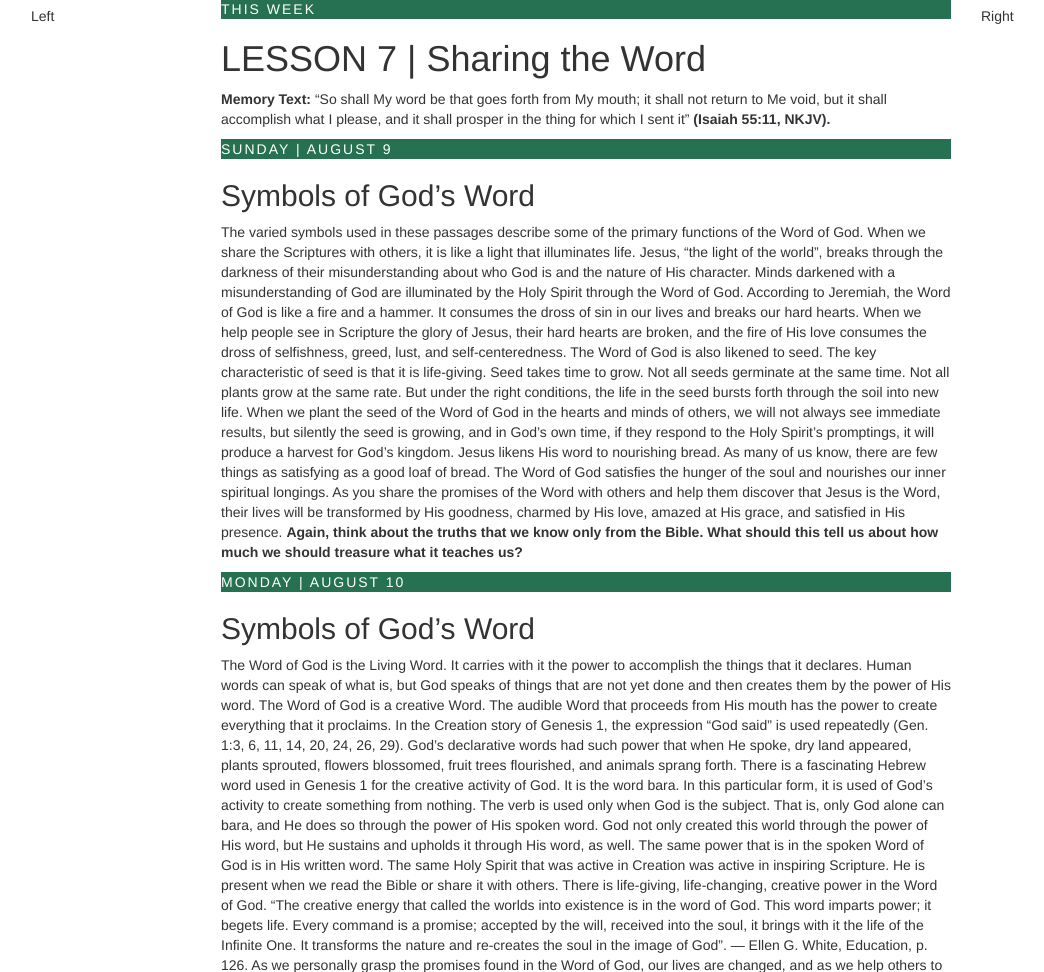
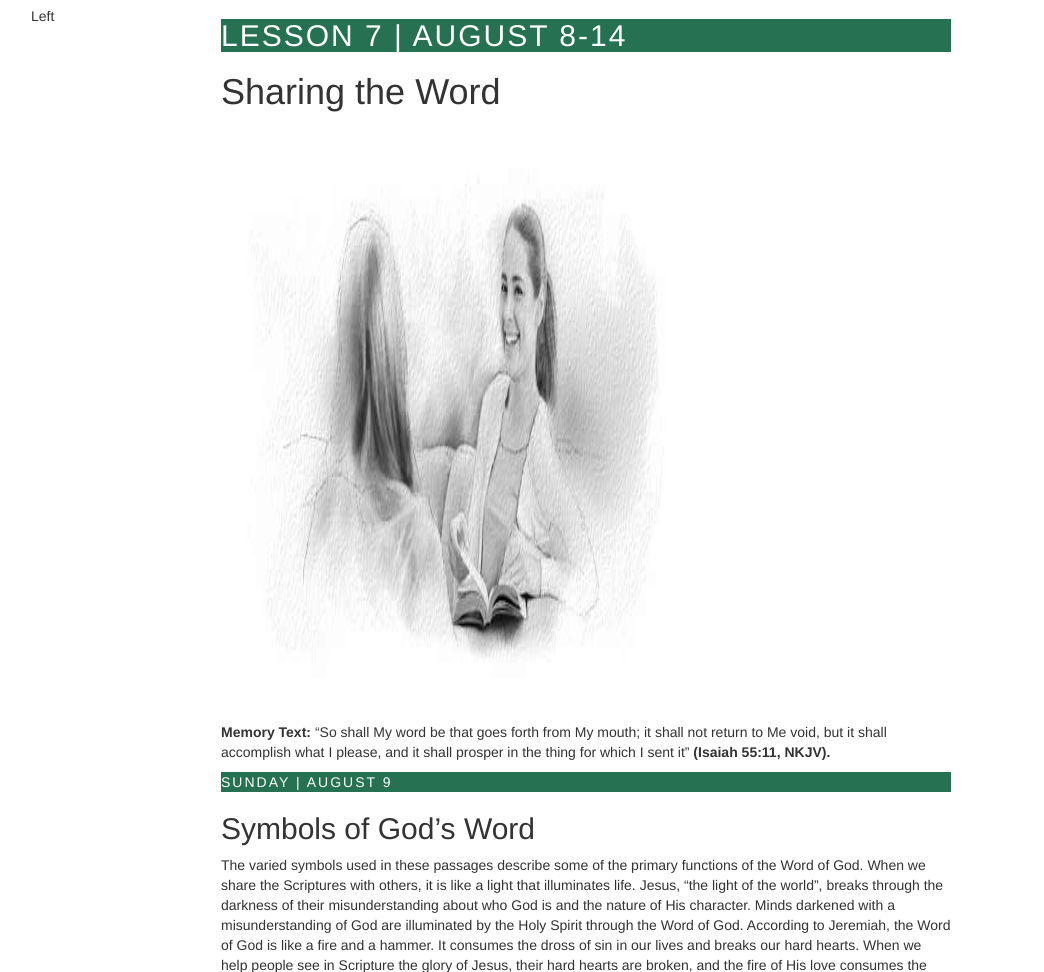
Before and after one commit to Dhelan/d4dendel, a PHP site: page /blog.php in a window 1280 px wide. Shown: the part 51-1023 px from the top of the page, without its empty margins (54-1098 px from the left). Run offline with PHP 8.4, Linux system fonts and the light colour scheme.

Commit message:
Update blog.php

```diff
--- a/blog.php
+++ b/blog.php
@@ -34,10 +34,10 @@
 		</div>
 		<div class="col-sm-8">
 		<div class="post span-8">
-			<div class="date">THIS WEEK</div>
-			<h1>LESSON 7 | Sharing the Word</h1>
+			<h2 class="date">LESSON 7 | August 8-14</h2>
+			<h1>Sharing the Word</h1>
+			<img src="gless07.jpg" alt="Girl in a jacket" width="500" height="600">
 			<p><b>Memory Text: </b>“So shall My word be that goes forth from My mouth; it shall not return to Me void, but it shall accomplish what I please, and it shall prosper in the thing for which I sent it” <b>(Isaiah 55:11, NKJV).</b></q></p?
-			<img src="">
 		</div>
 		<div class="post">
 			<div class="date">Sunday | August 9</div>
```
